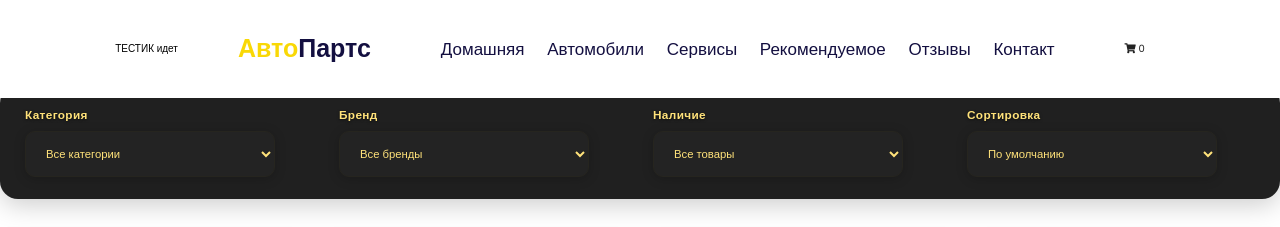
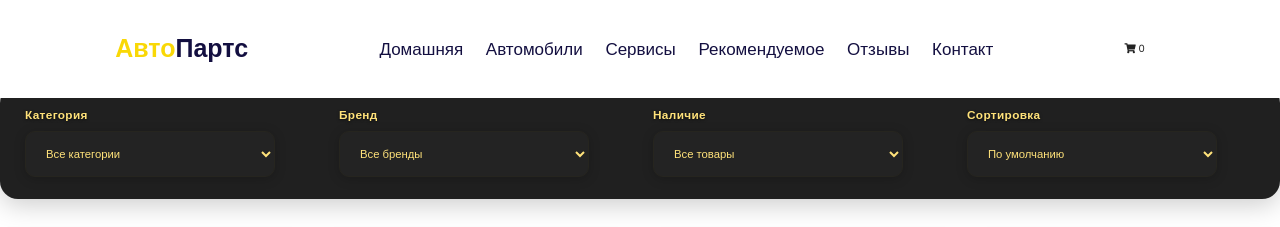
Before and after one commit to Timka2123/autopro.github.io, a website: page parts-repair.html in a window 1280 px wide. Shown: the top 227 px of the page. Drawn offline with nearby package versions, Linux system fonts and the light colour scheme.

Commit message:
deploy: 81e686c61e427be77bceb5e88c42f88c965846fb

```diff
--- a/parts-repair.html
+++ b/parts-repair.html
@@ -11,7 +11,6 @@
 </head>
 <body>
 <header class="header active">
-  <div> ТЕСТИК идет</div>
   <div id="menu-btn" class="fas fa-bars"></div>
   <a href="index.html" class="logo"><span>Авто</span>Партс</a>
   <nav class="navbar">
```
